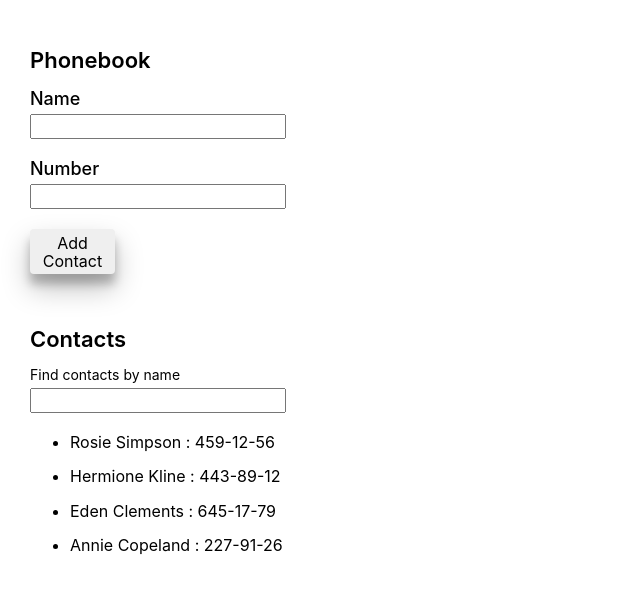
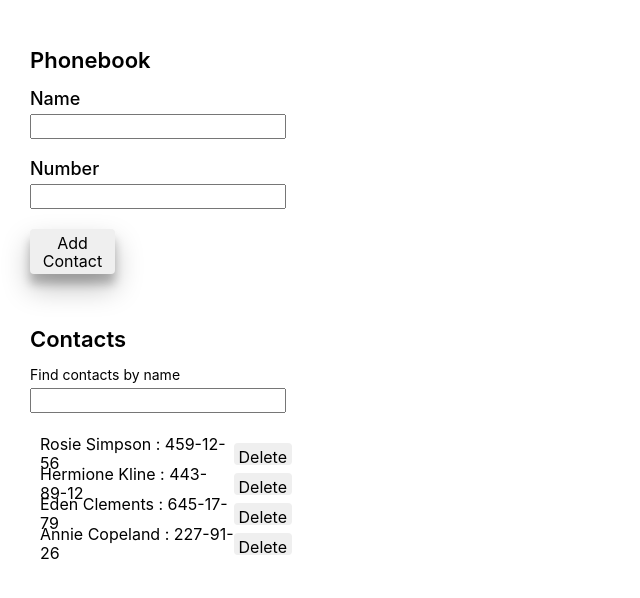
Before and after one commit to DanyilYatskov/goit-react-hw-02-phonebook, a React (Create React App) app: page / in a window 1280 px wide. Shown: the top 598 px of the page, without its empty margins (0-640 px from the left). Built offline with nearby package versions, Linux system fonts and the light colour scheme.

Commit message:
added delete functionality

```diff
--- a/src/App.js
+++ b/src/App.js
@@ -41,6 +41,11 @@ class App extends Component {
       contacts: [...contacts, contact],
     }));
   };
+  deleteContact = contactId => {
+    this.setState(prevState => ({
+      contacts: prevState.contacts.filter(contact => contact.id !== contactId),
+    }));
+  };
   render() {
     const { contacts, filter } = this.state;
     const filteredContacts = this.getFilteredContacts();
@@ -52,7 +57,10 @@ class App extends Component {
         {contacts.length > 0 ? (
           <Section title="Contacts">
             <Filter value={filter} onChange={this.onChangeFilter} />
-            <ContactsList contacts={filteredContacts} />
+            <ContactsList
+              contacts={filteredContacts}
+              onDeleteContact={this.deleteContact}
+            />
           </Section>
         ) : (
           <Notification message="Contacts are missing" />
--- a/src/components/ContactList/ContactListItem.js
+++ b/src/components/ContactList/ContactListItem.js
@@ -1,14 +1,25 @@
 import React from 'react';
 import styles from './contactListItem.module.scss';
 import PropTypes from 'prop-types';
-import ContactList from './ContactsList';
 
-const ContactListItem = ({ contactName, contactNumber }) => {
+const ContactListItem = ({
+  contactName,
+  contactNumber,
+  contactId,
+  onDeleteHandler,
+}) => {
   return (
-    <li>
-      <p className="name">
+    <li className={styles.item}>
+      <p className={styles.text}>
         {contactName} : {contactNumber}
       </p>
+      <button
+        type="button"
+        className={styles.button}
+        onClick={() => onDeleteHandler(contactId)}
+      >
+        Delete
+      </button>
     </li>
   );
 };
@@ -18,4 +29,6 @@ export default ContactListItem;
 ContactListItem.propTypes = {
   contactName: PropTypes.string.isRequired,
   contactNumber: PropTypes.string.isRequired,
+  contactId: PropTypes.string.isRequired,
+  onDeleteHandler: PropTypes.func,
 };
--- a/src/components/ContactList/ContactsList.js
+++ b/src/components/ContactList/ContactsList.js
@@ -3,14 +3,16 @@ import PropTypes from 'prop-types';
 import ContactListItem from './ContactListItem';
 import styles from './contactList.module.scss';
 
-const ContactList = ({ contacts }) => {
+const ContactList = ({ contacts, onDeleteContact }) => {
   return (
-    <ul>
+    <ul className={styles.list}>
       {contacts.map(contact => (
         <ContactListItem
           key={contact.id}
           contactName={contact.name}
           contactNumber={contact.number}
+          contactId={contact.id}
+          onDeleteHandler={onDeleteContact}
         />
       ))}
     </ul>
--- a/src/components/ContactList/contactList.module.scss
+++ b/src/components/ContactList/contactList.module.scss
@@ -0,0 +1,6 @@
+.list {
+  width: 280px;
+  padding: 10px;
+  margin: 0;
+  list-style-type: circle;
+}
--- a/src/components/ContactList/contactListItem.module.scss
+++ b/src/components/ContactList/contactListItem.module.scss
@@ -0,0 +1,29 @@
+.button {
+  outline: none;
+  border: none;
+  padding: 5px;
+  align-items: center;
+  text-align: center;
+  margin-right: 8px;
+  height: 22px;
+  width: auto;
+  border-radius: 4px;
+
+  &:hover,
+  &:focus {
+    background-color: rgb(162, 162, 238);
+  }
+}
+.text {
+  width: 220px;
+  text-align: left;
+}
+.item {
+  text-align: center;
+  align-items: center;
+  height: 22px;
+  display: flex;
+  justify-content: space-around;
+  width: auto;
+  margin-bottom: 8px;
+}
--- a/src/components/Form/Button/Button.js
+++ b/src/components/Form/Button/Button.js
@@ -2,12 +2,17 @@ import React from 'react';
 import PropTypes from 'prop-types';
 import styles from './button.module.scss';
 
-const Button = ({ name }) => {
+const Button = ({ name, type  }) => {
   return (
-    <button className={styles.button} type="Submit">
+    <button className={styles.button} type={type}>
       {name}
     </button>
   );
 };
 
 export default Button;
+
+Button.propTypes = {
+  name: PropTypes.string.isRequired,
+  type: PropTypes.string.isRequired,
+};
--- a/src/components/Form/Form.js
+++ b/src/components/Form/Form.js
@@ -3,7 +3,7 @@ import { v4 as uuidv4 } from 'uuid';
 //import PropTypes from 'prop-types';
 import Input from './Input/';
 import Button from './Button/';
-import Section from '../Section';
+//import Section from '../Section';
 import styles from './form.module.scss';
 
 class Form extends Component {
@@ -53,7 +53,7 @@ class Form extends Component {
           handleChange={this.handleChange}
         />
 
-        <Button name="Add Contact" />
+        <Button name="Add Contact" type="Submit" />
       </form>
     );
   }
--- a/src/components/Form/Input/Input.js
+++ b/src/components/Form/Input/Input.js
@@ -30,3 +30,8 @@ const Input = ({
 };
 
 export default Input;
+
+Input.propTypes = {
+  type: PropTypes.string.isRequired,
+  inputName: PropTypes.string.isRequired,
+};
```
